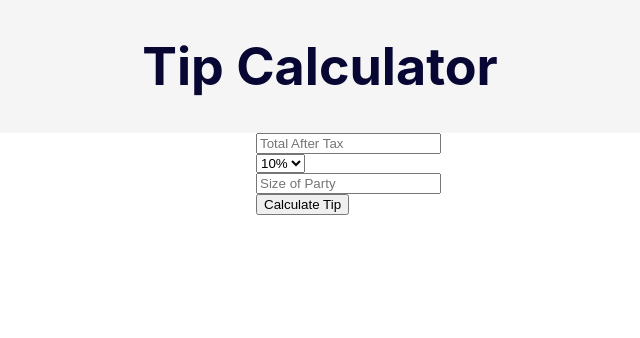
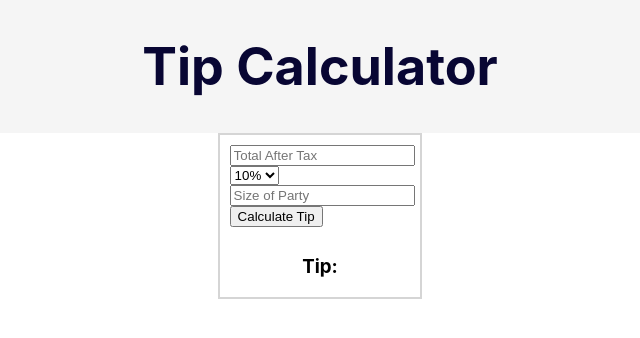
Before and after one commit to edawson1980/q-app, a React (Create React App) app: page / in a window 1280 px wide. Shown: the top 338 px of the page, without its empty margins (320-960 px from the left). Built offline with nearby package versions, Linux system fonts and the light colour scheme.

Commit message:
create Tip component

```diff
--- a/src/App.css
+++ b/src/App.css
@@ -13,8 +13,13 @@
   color:#080633;
 }
 .app-body{
-  margin-left:45%;
+  margin-left:42%;
+  margin-right:42%;
+  border:2px solid #d5d5d5;
 }
 input, select{
   display:flex;
 }
+form{
+  padding:10px 10px;
+}
--- a/src/App.js
+++ b/src/App.js
@@ -1,5 +1,6 @@
 import React from 'react';
 import './App.css';
+import Tip from './Tip.js';
 
 function App() {
   return (
@@ -9,6 +10,7 @@ function App() {
           Tip Calculator
         </h1>
       </header>
+
       <div className="app-body">
         <form>
           <input type="text" name="total" placeholder="Total After Tax"></input>
@@ -22,10 +24,16 @@ function App() {
           <input type="text" name="party" placeholder="Size of Party"></input>
           <input type="submit" value="Calculate Tip"/>
         </form>
+        <Tip />
+    </div>
 
-      </div>
-    </div>
+
+
+
+
+  </div>
   );
+
 }
 
 export default App;
--- /dev/null
+++ b/src/Tip.js
@@ -0,0 +1,13 @@
+import React, {Component} from 'react';
+import './App.css';
+
+class Tip extends React.Component{
+  render(){
+    return(
+      <h3>Tip:</h3>
+    );
+  }
+}
+
+
+export default Tip;
```
